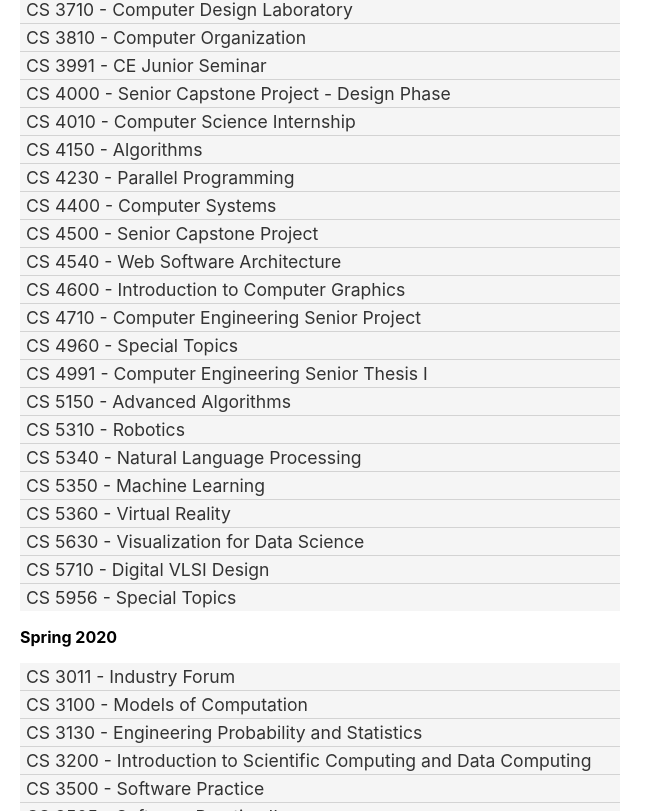
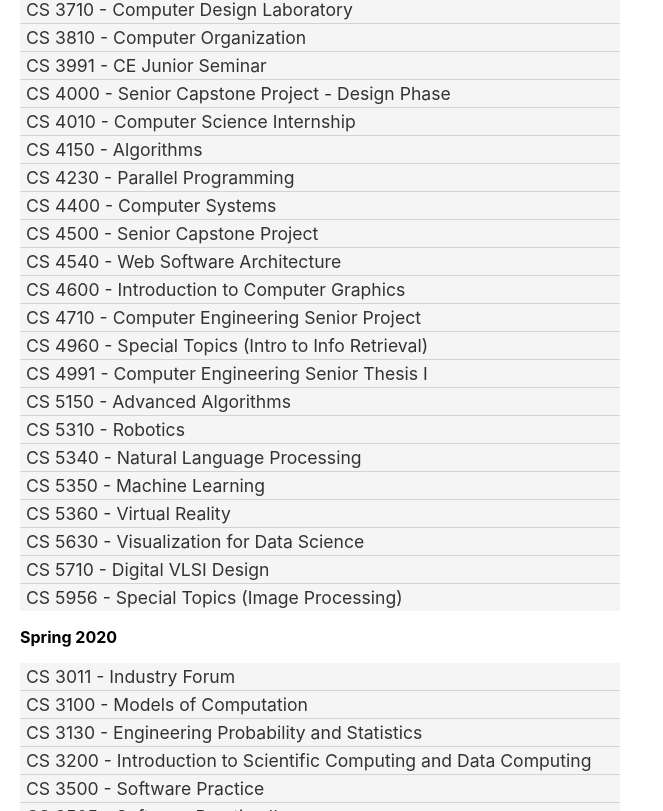
Before and after one commit to dotspencer/utah-cs-upper, a plain HTML site: page index.html in a window 1280 px wide. Shown: the part 433-1244 px from the top of the page, without its empty margins (0-663 px from the left). Drawn offline with Linux system fonts and the light colour scheme.

Commit message:
Add topics to special topics classes

```diff
--- a/index.html
+++ b/index.html
@@ -25,7 +25,7 @@
     <li><a href="https://dars.sys.utah.edu/selfservice/plannedcourse/preview.html?department=CS%20%20%20&amp;number=4540" target="view">CS 4540 - Web Software Architecture</a></li>
     <li><a href="https://dars.sys.utah.edu/selfservice/plannedcourse/preview.html?department=CS%20%20%20&amp;number=4600" target="view">CS 4600 - Introduction to Computer Graphics</a></li>
     <li><a href="https://dars.sys.utah.edu/selfservice/plannedcourse/preview.html?department=CS%20%20%20&amp;number=4710" target="view">CS 4710 - Computer Engineering Senior Project</a></li>
-    <li><a href="https://dars.sys.utah.edu/selfservice/plannedcourse/preview.html?department=CS%20%20%20&amp;number=4960" target="view">CS 4960 - Special Topics</a></li>
+    <li><a href="https://dars.sys.utah.edu/selfservice/plannedcourse/preview.html?department=CS%20%20%20&amp;number=4960" target="view">CS 4960 - Special Topics (Intro to Info Retrieval)</a></li>
     <li><a href="https://dars.sys.utah.edu/selfservice/plannedcourse/preview.html?department=CS%20%20%20&amp;number=4991" target="view">CS 4991 - Computer Engineering Senior Thesis I</a></li>
     <li><a href="https://dars.sys.utah.edu/selfservice/plannedcourse/preview.html?department=CS%20%20%20&amp;number=5150" target="view">CS 5150 - Advanced Algorithms</a></li>
     <li><a href="https://dars.sys.utah.edu/selfservice/plannedcourse/preview.html?department=CS%20%20%20&amp;number=5310" target="view">CS 5310 - Robotics</a></li>
@@ -34,7 +34,7 @@
     <li><a href="https://dars.sys.utah.edu/selfservice/plannedcourse/preview.html?department=CS%20%20%20&amp;number=5360" target="view">CS 5360 - Virtual Reality</a></li>
     <li><a href="https://dars.sys.utah.edu/selfservice/plannedcourse/preview.html?department=CS%20%20%20&amp;number=5630" target="view">CS 5630 - Visualization for Data Science</a></li>
     <li><a href="https://dars.sys.utah.edu/selfservice/plannedcourse/preview.html?department=CS%20%20%20&amp;number=5710" target="view">CS 5710 - Digital VLSI Design</a></li>
-    <li><a href="https://dars.sys.utah.edu/selfservice/plannedcourse/preview.html?department=CS%20%20%20&amp;number=5956" target="view">CS 5956 - Special Topics</a></li>
+    <li><a href="https://dars.sys.utah.edu/selfservice/plannedcourse/preview.html?department=CS%20%20%20&amp;number=5956" target="view">CS 5956 - Special Topics (Image Processing)</a></li>
   </ul>
 
   <p><b>Spring 2020</b></p>
```
